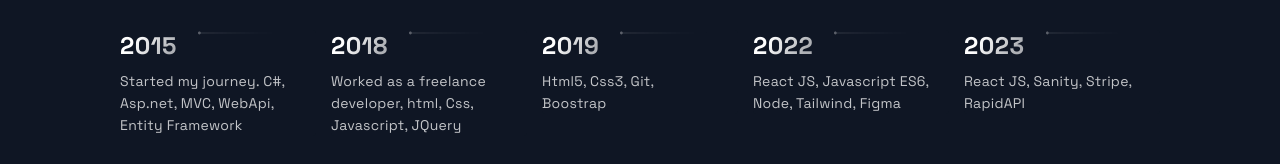
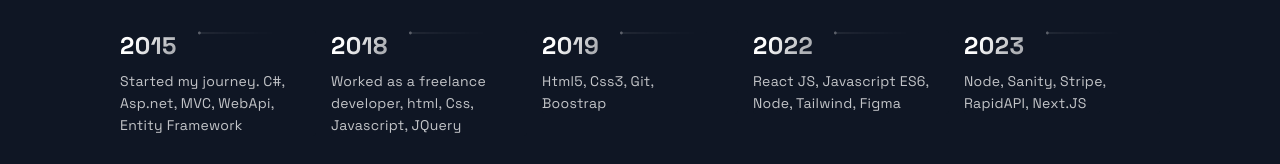
Before and after one commit to juanca305/my_portfolio_app_1, a Next.js app: page / in a window 1280 px wide. Shown: the part 4712-4876 px from the top of the page. Built offline with nearby package versions, Linux system fonts and the light colour scheme.

Commit message:
Change text in timeline

```diff
--- a/src/constants/constants.js
+++ b/src/constants/constants.js
@@ -83,7 +83,7 @@
   { year: 2018, text: 'Worked as a freelance developer, html, Css, Javascript, JQuery'},
   { year: 2019, text: 'Html5, Css3, Git, Boostrap'},
   { year: 2022, text: 'React JS, Javascript ES6, Node, Tailwind, Figma'},
-  { year: 2023, text: 'React JS, Sanity, Stripe, RapidAPI'},
+  { year: 2023, text: 'Node, Sanity, Stripe, RapidAPI, Next.JS'},
 ];
 
 export const myprofile = {
```
